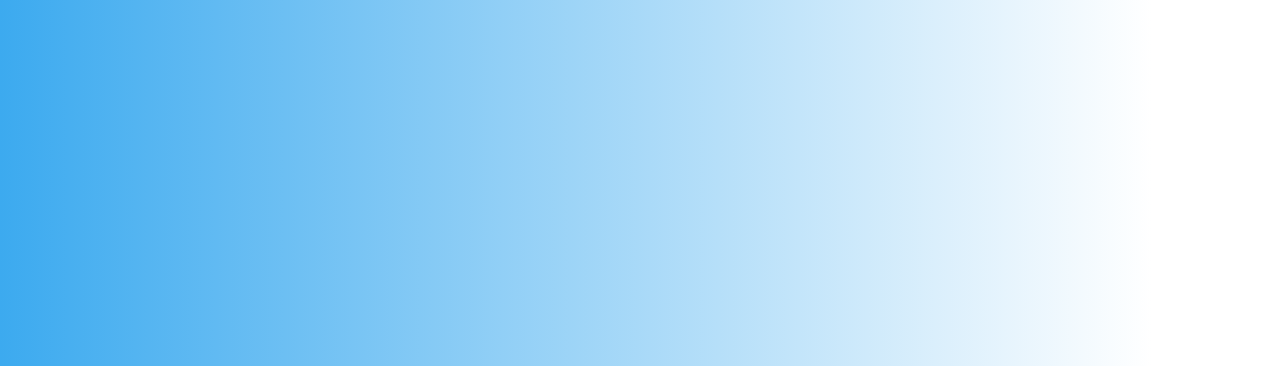
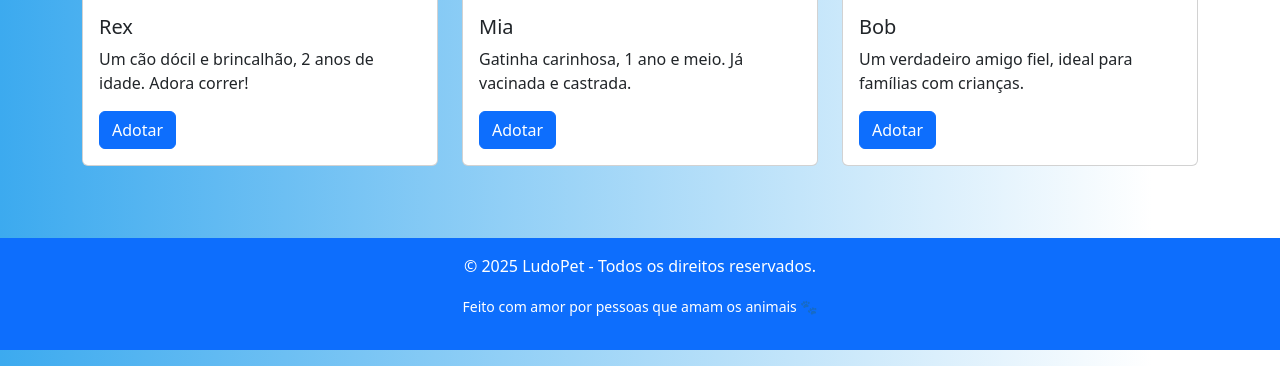
Before and after one commit to wawal2312/Projeto-LudoPet, a PHP site: page / in a window 1280 px wide. Shown: the part 434-800 px from the top of the page. Run offline with PHP 8.4, Linux system fonts and the light colour scheme.

Commit message:
Update index.php

```diff
--- a/index.php
+++ b/index.php
@@ -1,8 +1,48 @@
-<?php include('header.php'); ?>
+<?php
+session_start();
+include("header.php");
+?>
 
-<section id="conteudo-principal">
-    <h1>Bem-vindo ao LudoPet!</h1>
-    <p>Este é o site para adoção, doação e apoio a animais.</p>
+<section class="container mt-5">
+  <div class="text-center mb-5">
+    <h1>Bem-vindo ao <span class="text-primary">LudoPet</span> 🐾</h1>
+    <p>Nosso objetivo é conectar pessoas que desejam adotar ou doar animais. 🐶🐱</p>
+  </div>
+
+  <div class="row">
+    <div class="col-md-4 mb-4">
+      <div class="card">
+        <img src="img/rex.jpg" class="card-img-top" alt="Cachorro para adoção" style="width:100%; height:200px; object-fit:cover;">
+        <div class="card-body">
+          <h5 class="card-title">Rex</h5>
+          <p class="card-text">Um cão dócil e brincalhão, 2 anos de idade. Adora correr!</p>
+          <a href="adocao.php" class="btn btn-primary">Adotar</a>
+        </div>
+      </div>
+    </div>
+
+    <div class="col-md-4 mb-4">
+      <div class="card">
+        <img src="img/mia.jpg" class="card-img-top" alt="Gato para adoção" style="width:100%; height:200px; object-fit:cover;">
+        <div class="card-body">
+          <h5 class="card-title">Mia</h5>
+          <p class="card-text">Gatinha carinhosa, 1 ano e meio. Já vacinada e castrada.</p>
+          <a href="adocao.php" class="btn btn-primary">Adotar</a>
+        </div>
+      </div>
+    </div>
+
+    <div class="col-md-4 mb-4">
+      <div class="card">
+        <img src="img/bob.jpg" class="card-img-top" alt="Cachorro para adoção" style="width:100%; height:200px; object-fit:cover;">
+        <div class="card-body">
+          <h5 class="card-title">Bob</h5>
+          <p class="card-text">Um verdadeiro amigo fiel, ideal para famílias com crianças.</p>
+          <a href="adocao.php" class="btn btn-primary">Adotar</a>
+        </div>
+      </div>
+    </div>
+  </div>
 </section>
 
-<?php include('footer.php'); ?>
+<?php include("footer.php"); ?>
```
